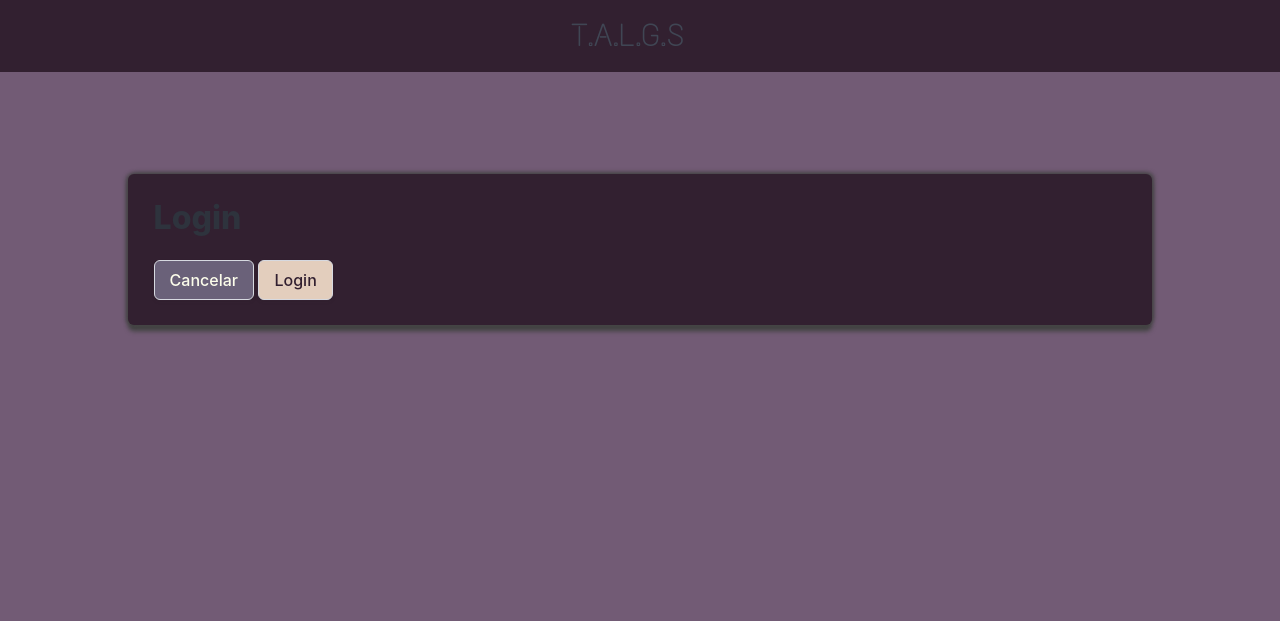
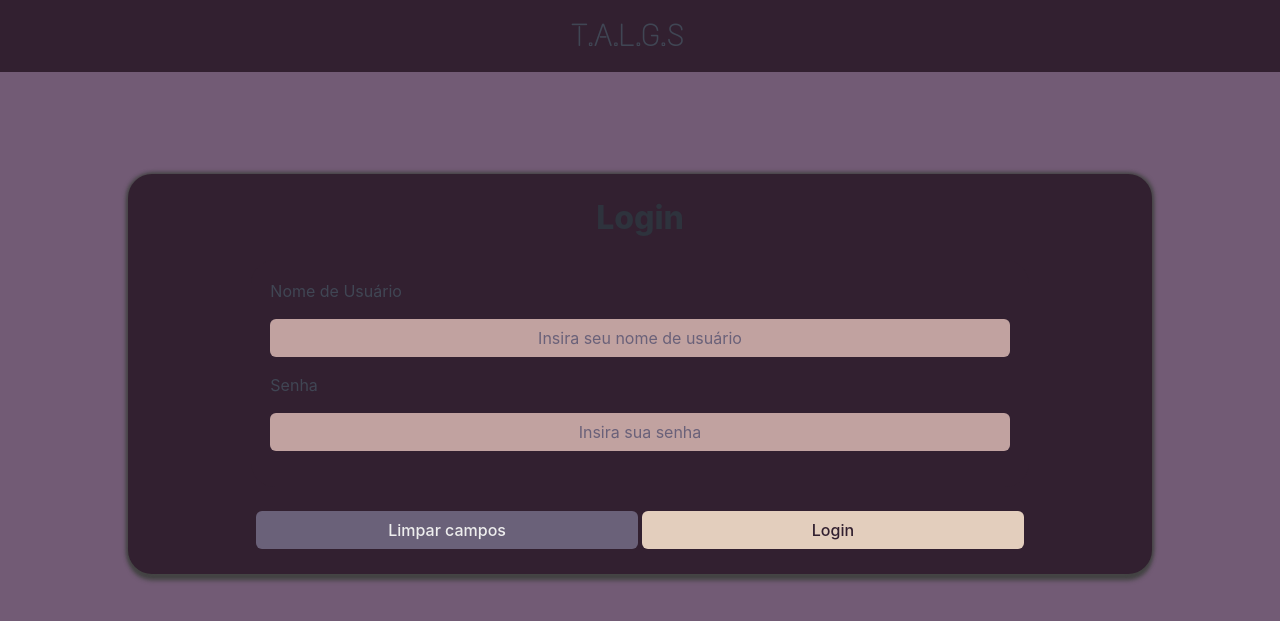
Before and after one commit to EduardoStarZ/TALGS, a Django app: page /auth/login/ in a window 1280 px wide. Shown: the top 621 px of the page. Run offline with Django 4.2, Linux system fonts and the light colour scheme; some libraries are stand-ins or nearby versions.

Commit message:
basically finished login page, with 95% functionality

```diff
--- a/TALGS/settings.py
+++ b/TALGS/settings.py
@@ -130,5 +130,5 @@ STATIC_ROOT = BASE_DIR / 'cache'
 
 DEFAULT_AUTO_FIELD = 'django.db.models.BigAutoField'
 
-LOGIN_REDIRECT_URL = '/admin'
-LOGOUT_REDIRECT_URL = '/'
+LOGIN_REDIRECT_URL = '/'
+LOGOUT_REDIRECT_URL = 'auth/login/'
--- a/TALGS/templates/assets/frame.html
+++ b/TALGS/templates/assets/frame.html
@@ -1 +1 @@
-<div class="frame {{ color }} mx-{{ mx }} my-{{ my }} w-{{ width }} h-{{ height }}">
+<div class="frame {{ color }} my-{{ my }} w-{{ width }} h-{{ height }} {{ shadow }}-shadow">
--- /dev/null
+++ b/TALGS/templates/assets/input.html
@@ -0,0 +1 @@
+<input name="{{ name }}" type="{{ type }}" value="{{ value }}" placeholder="{{ placeholder}}" {{ properties }} class="button {{ color }} is-{{ size }} mx-{{ mx }} my-{{ my }} {{other_classes}} is-responsive" />
--- a/TALGS/templates/head-meta.html
+++ b/TALGS/templates/head-meta.html
@@ -10,8 +10,9 @@
 <link rel="stylesheet" href="{% static 'css/master.css' %}" />
 
 <!-- CSS Components -->
-<link rel="stylesheet" href="{% static 'css/link.css' %}">
-<link rel="stylesheet" href="{% static 'css/frame.css' %}">
+<link rel="stylesheet" href="{% static 'css/link.css' %}" />
+<link rel="stylesheet" href="{% static 'css/frame.css' %}" />
+<link rel="stylesheet" href="{% static 'css/input.css' %}" />
 
 <!-- HTMX CDN -->
 <script src="https://unpkg.com/htmx.org@1.9.11" integrity="sha384-0gxUXCCR8yv9FM2b+U3FDbsKthCI66oH5IA9fHppQq9DDMHuMauqq1ZHBpJxQ0J0" crossorigin="anonymous"></script>
--- a/key/templates/registration/login.html
+++ b/key/templates/registration/login.html
@@ -1,13 +1,40 @@
 {% extends 'master.html' %}
+{% load widget_tweaks %}
 
 {% block title %}Login{% endblock %}
 
 {% block body %}
     {% include 'assets/frame.html' with color="dark" width="80" height="auto" %}
-        <p class="title is-3 center">Login</p>
+        <form method="post">
+            {% csrf_token %}
+            <p class="title is-3 center">Login</p>
 
-        {% include 'assets/link.html' with color="gray" text="Cancelar" other_classes="" %}
-        {% include 'assets/link.html' with color="light" text="Login" other_classes="" %}
+            {% include 'assets/frame.html' with color="dark" width="80" height="auto" shadow="no" my="5" %}
+                <label for="nome">Nome de Usuário</label>
+                {% render_field form.username name="nome" id="nome" class="input normal w-100 h-auto center my-4" placeholder="Insira seu nome de usuário" autocomplete="off"  %}
+                <label for="password">Senha</label>
+                {% render_field form.password name="password" id="password" class="input normal w-100 h-auto center my-4" placeholder="Insira sua senha" autocomplete="off"  %}
+            {% include 'assets/close_frame.html'%}
+
+            <div class="joiner">
+                {% include 'assets/input.html' with color="gray" value="Limpar campos" other_classes="fit-space" type="reset" %}
+                {% include 'assets/input.html' with color="light" value="Login"  other_classes="fit-space" type="submit" %}
+            </div>
+        </form>
+
+        <style>
+            input.button {
+                width: 49% !important;
+                margin: 0 auto;
+            }
+
+            .joiner {
+                width: 80%;
+                height: fit-content;
+                margin: 0 auto;
+                text-align: center;
+            }
+        </style>
 
     {%include 'assets/close_frame.html'%}
 
--- a/pages/static/css/frame.css
+++ b/pages/static/css/frame.css
@@ -1,9 +1,12 @@
 .frame {
     padding: 2% !important;
-    border-radius: 0.375rem;
+    border-radius: 1.5rem;
     margin: 0 auto;
-    margin-bottom: 10%;
     box-shadow: .15dvw -.15dvh 4px #444444, -.15dvw 0 4px #444444, 0 .8dvh 4px #444444;
+}
+
+.no-shadow {
+    box-shadow: none;
 }
 
 .normal {
@@ -47,17 +50,17 @@
 }
 
 .h-20 {
-    width: 20%;
+    height: 20%;
 }
 
 .h-40 {
-    width: 40%;
+    height: 40%;
 }
 
 .h-60 {
-    width: 60%;
+    height: 60%;
 }
 
 .h-80 {
-    width: 80%;
+    height: 80%;
 }
--- /dev/null
+++ b/pages/static/css/input.css
@@ -0,0 +1,86 @@
+input {
+    border-radius: 0.375rem;
+    text-align: center !important;
+    --bulma-input-border-l-delta: none !important;
+    border: none !important;
+    box-shadow: none !important;
+    caret-color: #6A6179;
+}
+
+input::placeholder {
+    color: #6A6179 !important;
+}
+
+input.center {
+    display: block;
+    margin-left: auto !important;
+    margin-right: auto !important;
+}
+
+input.normal {
+    background-color: #C1A2A0 !important;
+    color: #322030 !important;
+}
+
+input.light {
+    background-color: #E3CEBD !important;
+    color: #322030 !important;
+}
+
+input.dark {
+    background-color: #322030 !important;
+    color: #E3CEBD !important;
+}
+
+input.gray {
+    background-color: #6A6179 !important;
+    color: #EEEEEE !important;
+}
+
+.w-auto {
+    width: max-content;
+}
+
+.w-20 {
+    width: 20%;
+}
+
+.w-40 {
+    width: 40%;
+}
+
+.w-60 {
+    width: 60%;
+}
+
+.w-80 {
+    width: 80%;
+}
+
+.w-100 {
+    width: 100%;
+}
+
+.h-auto {
+    height: max-content;
+}
+
+.h-20 {
+    width: 20%;
+}
+
+.h-40 {
+    width: 40%;
+}
+
+.h-60 {
+    width: 60%;
+}
+
+.h-80 {
+    width: 80%;
+}
+
+.h-100 {
+    width: 100%;
+}
--- a/pages/static/css/link.css
+++ b/pages/static/css/link.css
@@ -17,5 +17,5 @@ a.gray {
 }
 
 a.fit-space {
-    width: 100%;
+    width: 100%
 }
--- a/pages/static/css/master.css
+++ b/pages/static/css/master.css
@@ -1,3 +1,15 @@
+::-webkit-scrollbar {
+    width: 1dvw;
+}
+
+::-webkit-scrollbar-track {
+    background-color: #726687;
+}
+
+::-webkit-scrollbar-thumb {
+    background-color: #3c314e;
+}
+
 @font-face {
     font-family: 'JetBrainsMono';
     src: url('/static/fonts/JetBrainsMono.ttf') format('truetype');
@@ -40,22 +52,28 @@ div.spacing {
     height: 2px;
 }
 
+.center {
+    text-align: center;
+
+}
+
 @media screen and (max-width: 1023px) {
     .navbar-center p {
         display: none;
     }
 
     .navbar-burger {
-        margin-left:0 !important;
+        margin-left: 0 !important;
         padding-left: 0 !important;
-		color: #FFFFFF !important;
-	}
+        color: #FFFFFF !important;
+    }
 
-	.navbar-burger:hover {
-		background-color: rgba(227, 206, 189, 0.3);
-	}
+    .navbar-burger:hover {
+        background-color: rgba(227, 206, 189, 0.3);
+    }
 
-    .navbar-center-mobile p, .navbar-center-mobile {
+    .navbar-center-mobile p,
+    .navbar-center-mobile {
         display: inline !important;
         align-items: center !important;
         font-family: TextMeOne;
--- a/pages/templates/main.html
+++ b/pages/templates/main.html
@@ -12,5 +12,6 @@
         {% include 'assets/link.html' with text="eyheyeheyehyeheyhey" color="is-warning" %}
     {% include 'assets/close_frame.html' %}
 
-
+    <br>
+    <br><br><br><br><br><br><br><br><br><br><br><br><br><br><br><br><br><br><br><br><br><br><br><br><br><br><br><br><br><br><br><br><br><br><br><br><br><br><br><br><br><br><br><br><br><br><br><br><br><br><br><br><br><br><br><br><br><br><br>
 {% endblock %}
```
Also changed, not shown: db.sqlite3.
